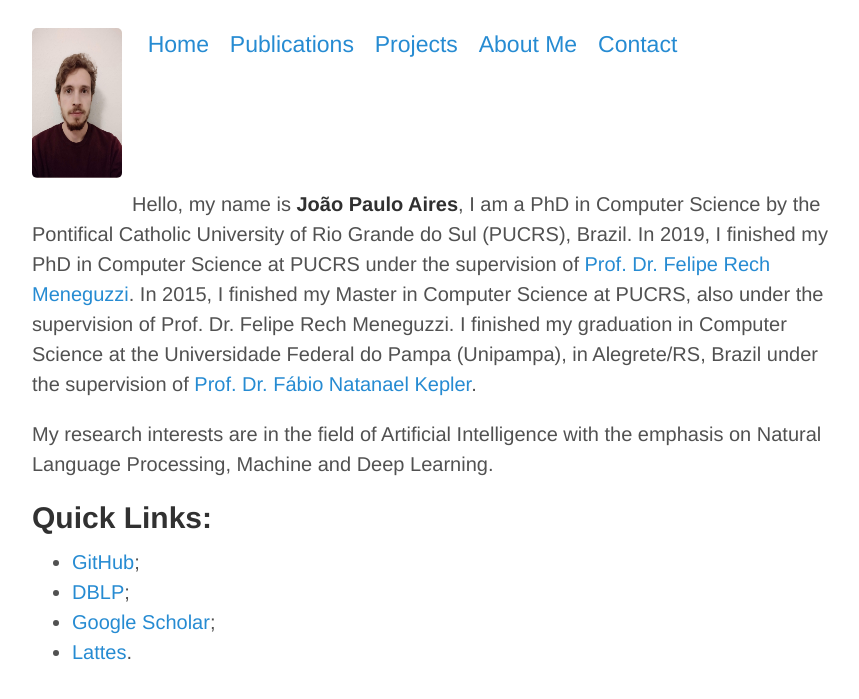
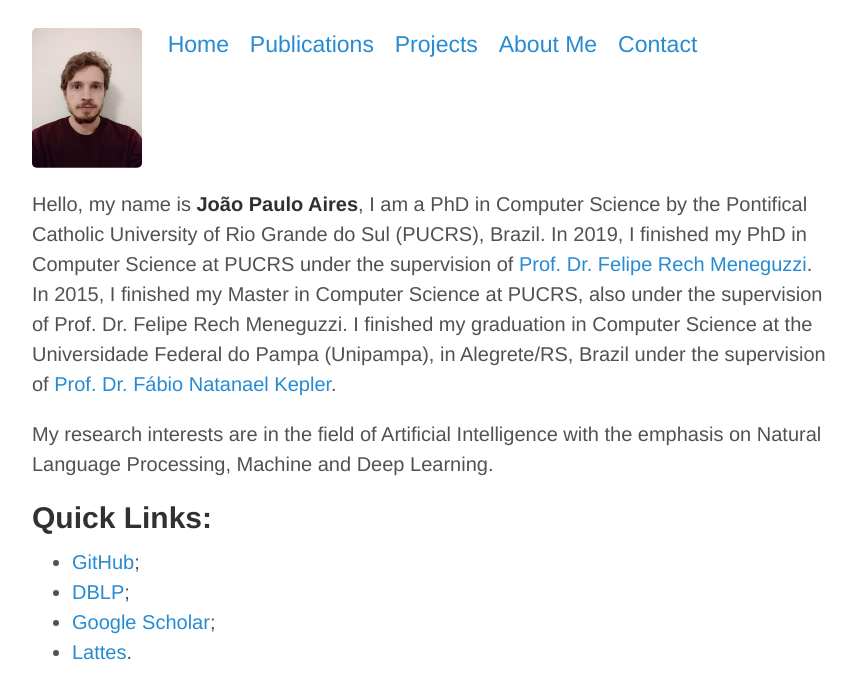
Before and after one commit to JoaoPauloAires/JoaoPauloAires.github.io, a Jekyll site: the page built from index.md, in a window 1280 px wide. Shown: the top 699 px of the page, without its empty margins (208-1067 px from the left). Built offline with Jekyll 4.4.1, drawn with Linux system fonts in a browser that asks for light colours.

Commit message:
Fixing picture size.

```diff
--- a/_layouts/default.html
+++ b/_layouts/default.html
@@ -10,7 +10,7 @@
 <header class="masthead">
    <h3 class="masthead-title">
      <a href="/">
-		 <img src="/fig/aires.jpg" alt="" style="float:left;margin-right:10px" height="150" width="90">
+		 <img src="/fig/aires.jpg" alt="" style="float:left;margin-right:10px" height="140" width="110">
 	 </a>
      <small>
         &nbsp;&nbsp;&nbsp;<a href="{{ site.path }}/home/home.html" style="color: #268bd2; font-size: 23px">Home</a>
```
